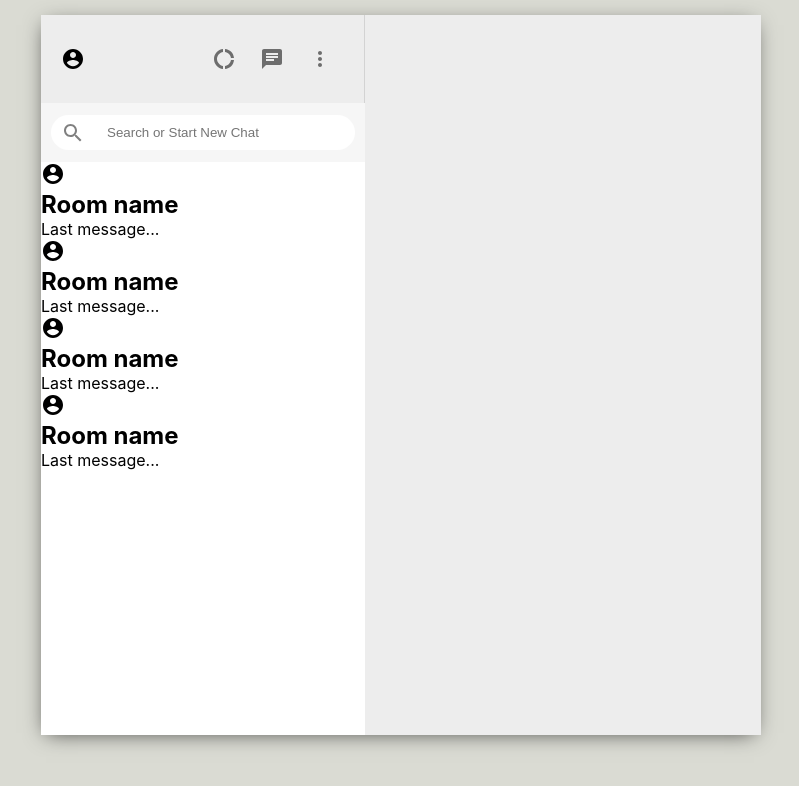
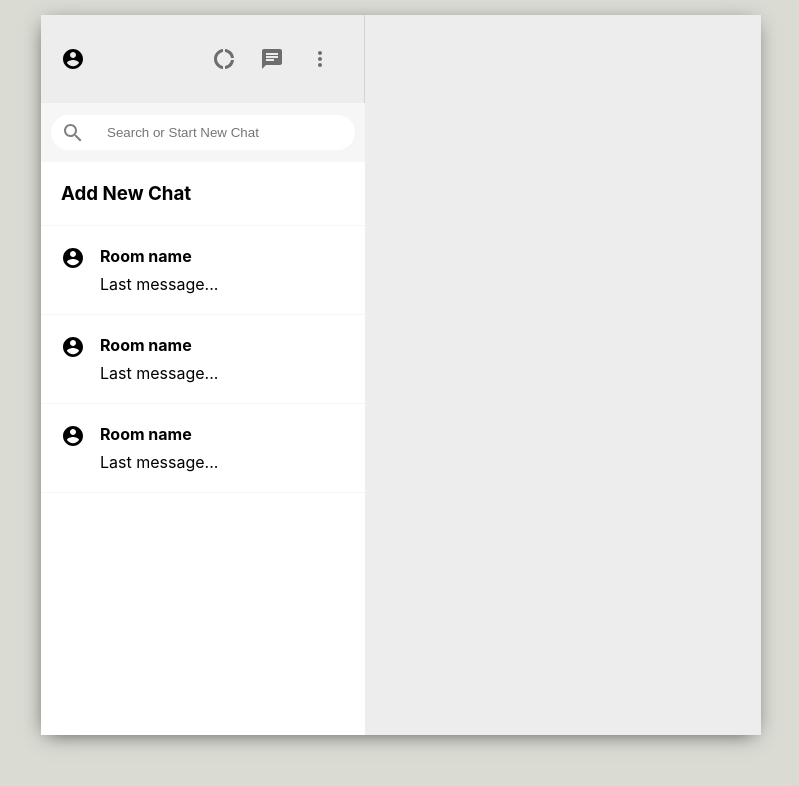
Before and after one commit to vishudhGupta/whatsapp-clone, a React (Create React App) app: page / in a window 1280 px wide. Shown: the top 786 px of the page, without its empty margins (239-1038 px from the left). Built offline with nearby package versions, Linux system fonts and the light colour scheme.

Commit message:
chat box started

```diff
--- a/src/App.js
+++ b/src/App.js
@@ -1,33 +1,20 @@
+
 import React from 'react';
 import './App.css';
 import Sidebar from './Sidebar';
+import Chat from './Chat';
 
 function App() {
   return (
-   //BEM naming conventions
+    //BEM naming conventions
 
     <div className="app">
-
-
-
-
-    <div className="app_body">
-     <Sidebar/>
-      {/* {chat} */}
-
-
+      <div className="app_body">
+        <Sidebar />
+        <Chat />
+       </div>
     </div>
-
-
-
-
-
-
-
-
-
-    </div>
-);
+  );
 }
 
 export default App;
--- /dev/null
+++ b/src/Chat.css
@@ -0,0 +1,4 @@
+.chat{
+    flex: 0.55;
+
+}
--- /dev/null
+++ b/src/Chat.js
@@ -0,0 +1,19 @@
+import React from 'react'
+import './Chat.css';
+function chat() {
+  return (
+    <div className="chat">
+    <div className="chat_header">
+
+    </div>
+    <div className="chat_body">
+
+    </div>
+    <div className="chat-footer">
+
+    </div>
+    </div>
+  )
+}
+
+export default chat
--- a/src/Sidebar.js
+++ b/src/Sidebar.js
@@ -32,7 +32,7 @@
 
       </div>
       <div className="sidebar_chats">
-        <SidebarChat />
+        <SidebarChat addNewChat />
         <SidebarChat />
         <SidebarChat />
         <SidebarChat />
--- a/src/SidebarChat.css
+++ b/src/SidebarChat.css
@@ -0,0 +1,18 @@
+.sidebarChat{
+    display: flex;
+    padding: 20px;
+    cursor: pointer;
+    border-bottom: 1px solid #f6f6f6;
+}
+.sidebarChat:hover{
+    background-color: #ebebeb;
+
+}
+.sidebarChat_info > h2{
+    font-size: 16px;
+    margin-bottom: 8px;
+}
+.sidebarChat_info{
+    margin-left: 15px;
+
+}
--- a/src/SidebarChat.js
+++ b/src/SidebarChat.js
@@ -1,8 +1,18 @@
 import React from 'react';
 import AccountCircleIcon from '@material-ui/icons/AccountCircle';
 import './SidebarChat.css'
-function SidebarChat() {
-  return (
+function SidebarChat({addNewChat}) {
+
+const createChat = () => {
+    const roomName = prompt("Please enter name For Chat");
+    if(roomName) {
+      //database comes in action
+    }
+};
+
+
+
+  return !addNewChat ? (
     <div>
       <div className="sidebarChat">
       <AccountCircleIcon  />
@@ -12,6 +22,11 @@
       </div>
       </div>
     </div>
+  ):(
+<div onClick={createChat} className="sidebarChat">
+  <h3>Add New Chat</h3>
+
+</div>
   )
 }
 
```
